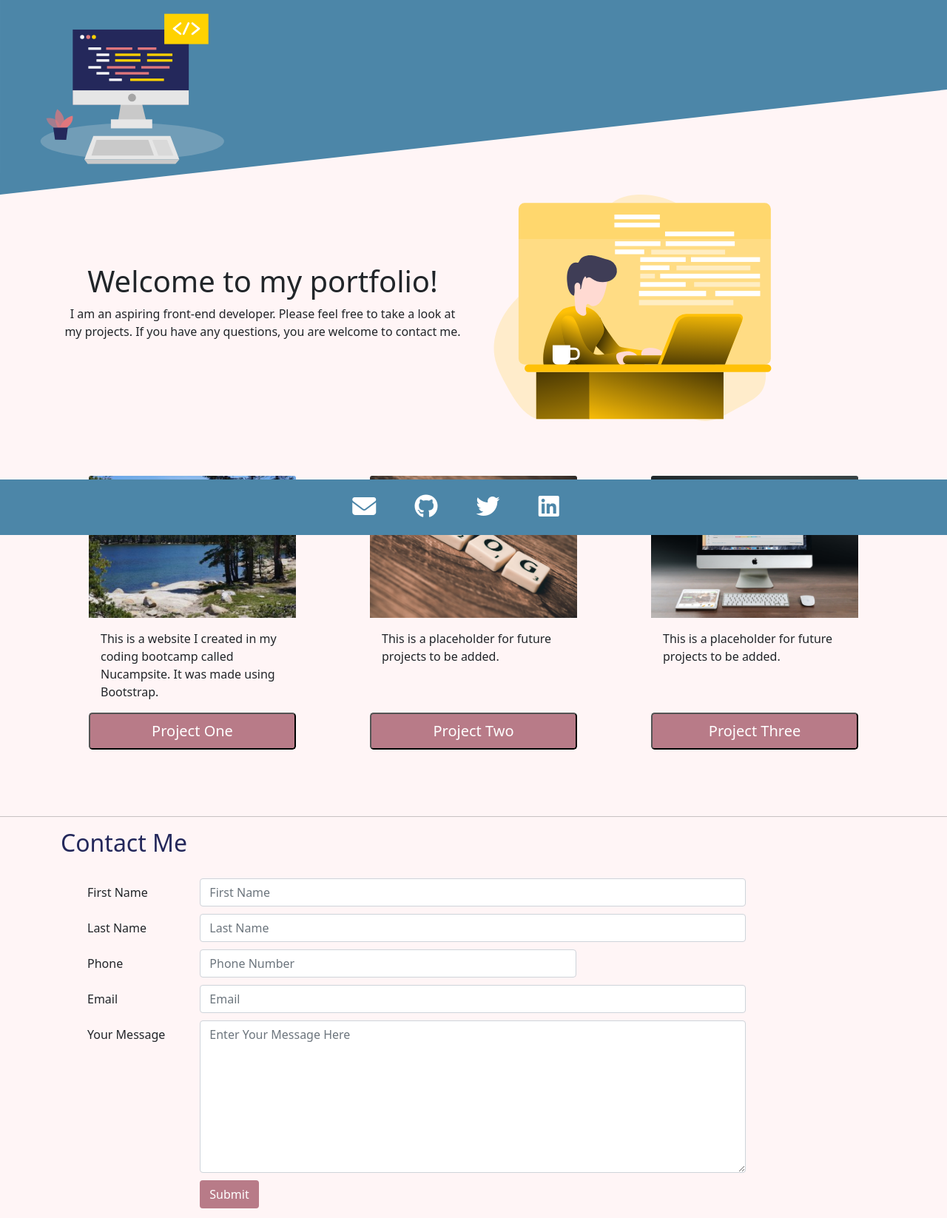
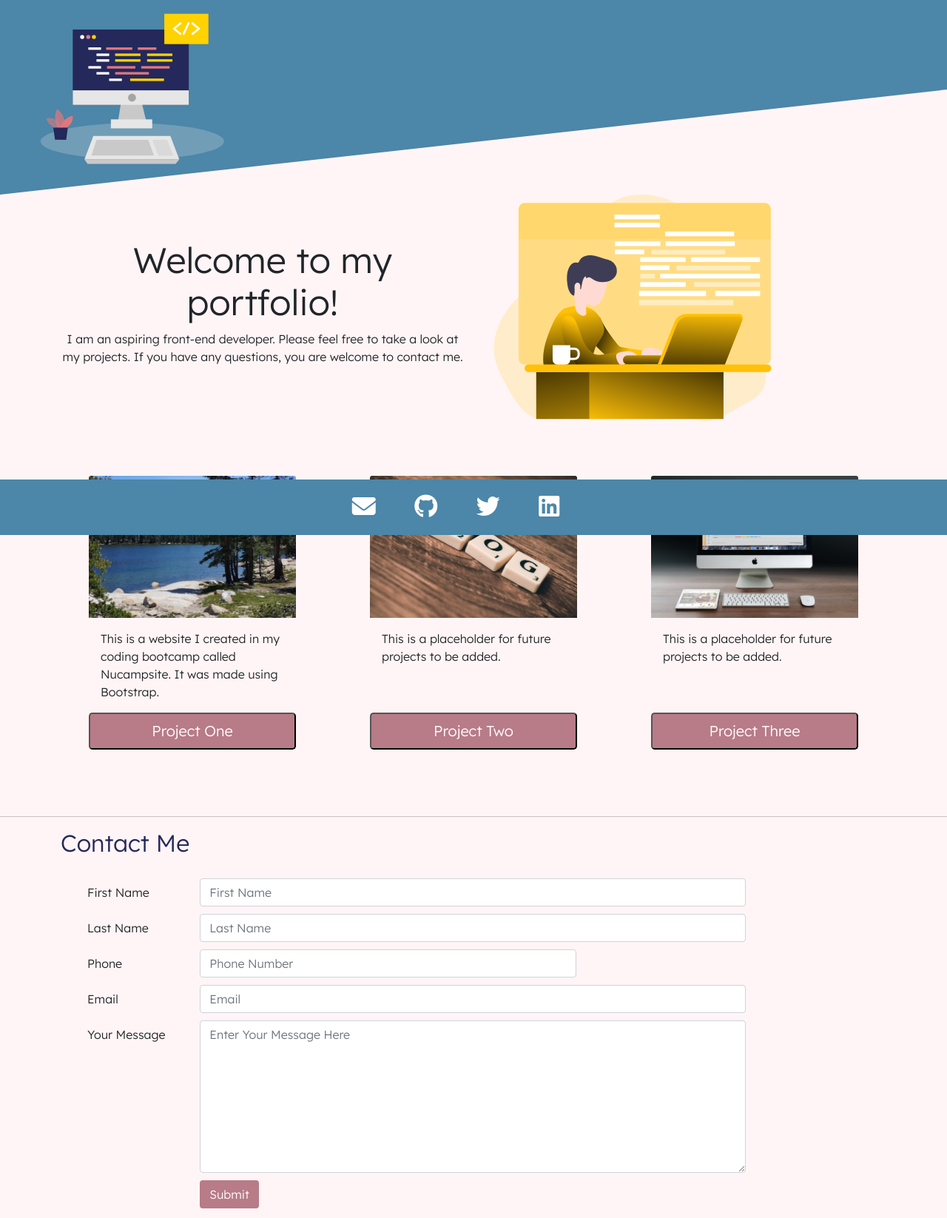
Before and after one commit to webdev480/portfolio-project, a plain HTML site: page index.html in a window 1280 px wide. Shown: the part 77-1723 px from the top of the page at 74% size. Drawn offline with nearby package versions, Linux system fonts and the light colour scheme.

Commit message:
Steve's Portfolio-Update

```diff
--- a/css/styles.css
+++ b/css/styles.css
@@ -1,5 +1,7 @@
 body {
     background-color: #fff5f6;
+    font-family: 'Kumbh Sans', sans-serif;
+    font-family: 'Lexend', sans-serif;
     margin-bottom: 100px;
     padding: 0%;
     overflow-x: hidden;
@@ -63,3 +65,7 @@ footer {
     color: #24285b;
     padding-bottom: 20px;
 }
+
+.welcome {
+    font-size: 3rem;
+}
--- a/index.html
+++ b/index.html
@@ -10,6 +10,9 @@
     <script src="https://kit.fontawesome.com/2c53d1fba7.js" crossorigin="anonymous"></script>
     <link rel="stylesheet" href="css/styles.css">
     <link rel="shortcut icon" href="/img/favicon.ico" type="image/x-icon">
+    <link rel="preconnect" href="https://fonts.googleapis.com">
+    <link rel="preconnect" href="https://fonts.gstatic.com" crossorigin>
+    <link href="https://fonts.googleapis.com/css2?family=Kumbh+Sans:wght@400;700&family=Lexend:wght@300&display=swap" rel="stylesheet">
     <script src="/js/app.js"></script>
     <title>Steve's Portfolio</title>
 </head>
@@ -47,7 +50,7 @@
     <div class="container">
         <div class="row d-flex align-items-center">
           <div class="col">
-            <h1 class="text-center">Welcome to my portfolio!</h1>
+            <h1 class="text-center welcome">Welcome to my portfolio!</h1>
             <p class="text-center">I am an aspiring front-end developer.  Please feel free to take a look at my projects.  If you have any questions, you are welcome to contact me.</p>
           </div>
           <div class="col">
@@ -88,7 +91,6 @@
         <div class="row row-content">
             <div class="col-12">
                 <h2 class="contact" id="contact">Contact Me</h2>
-
             </div>
             <div class="col-md-10">
                 <form action="https://formspree.io/f/xbjwyoad"
@@ -106,9 +108,9 @@
                         </div>
                     </div>
                     <div class="form-group row">
-                        <label for="areaCode" class="col-md-2 col-form-label">Phone</label>
+                        <label for="tel" class="col-md-2 col-form-label">Phone</label>
                         <div class="col-7">
-                            <input type="tel" class="form-control" name="telNum" placeholder="Phone Number" />
+                            <input type="tel" class="form-control" id="tel" name="tel" placeholder="Phone Number" />
                         </div>
                     </div>
                     <div class="form-group row">
@@ -118,7 +120,7 @@
                         </div>
                     </div>
                     <div class="form-group row">
-                        <label for="feedback" class="col-md-2 col-form-label">Your Message</label>
+                        <label for="message" class="col-md-2 col-form-label">Your Message</label>
                         <div class="col-md-10">
                             <textarea class="form-control" id="message" name="message" rows="8" placeholder="Enter Your Message Here"></textarea>
                         </div>
```
